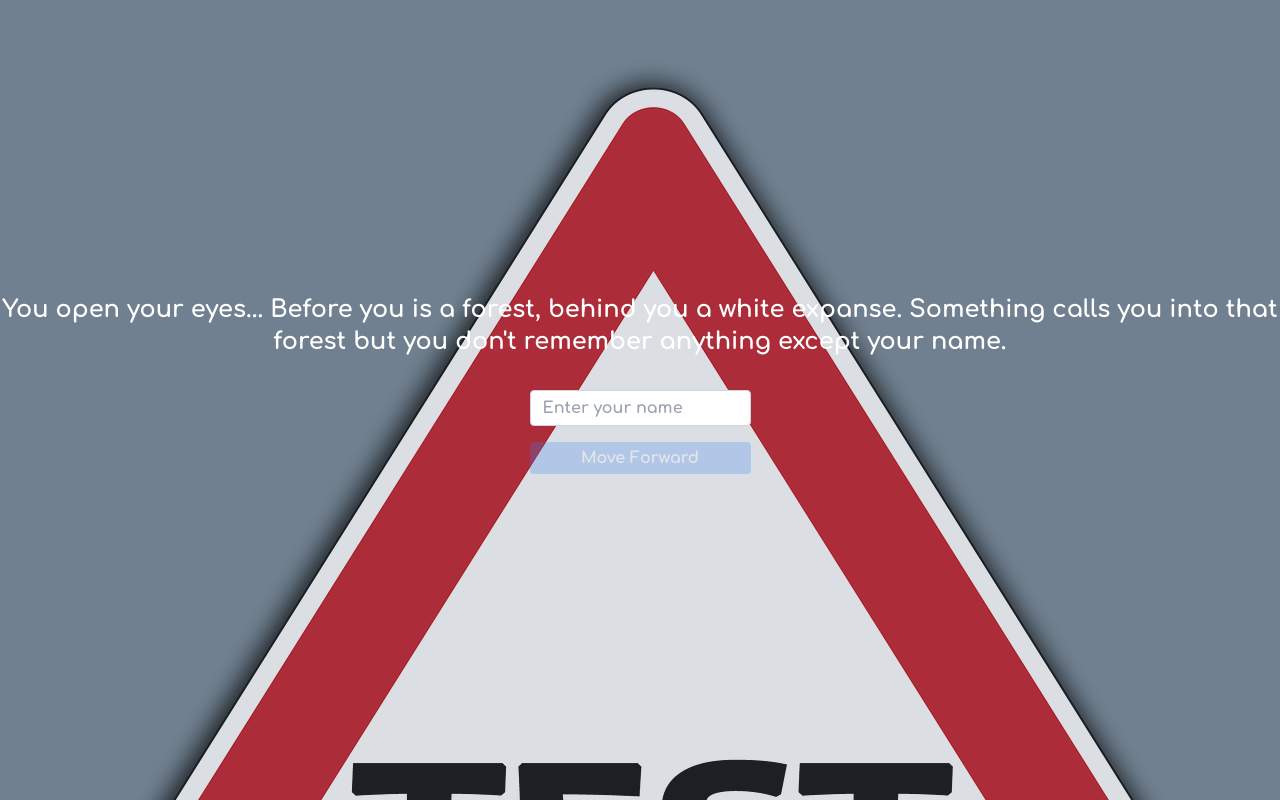
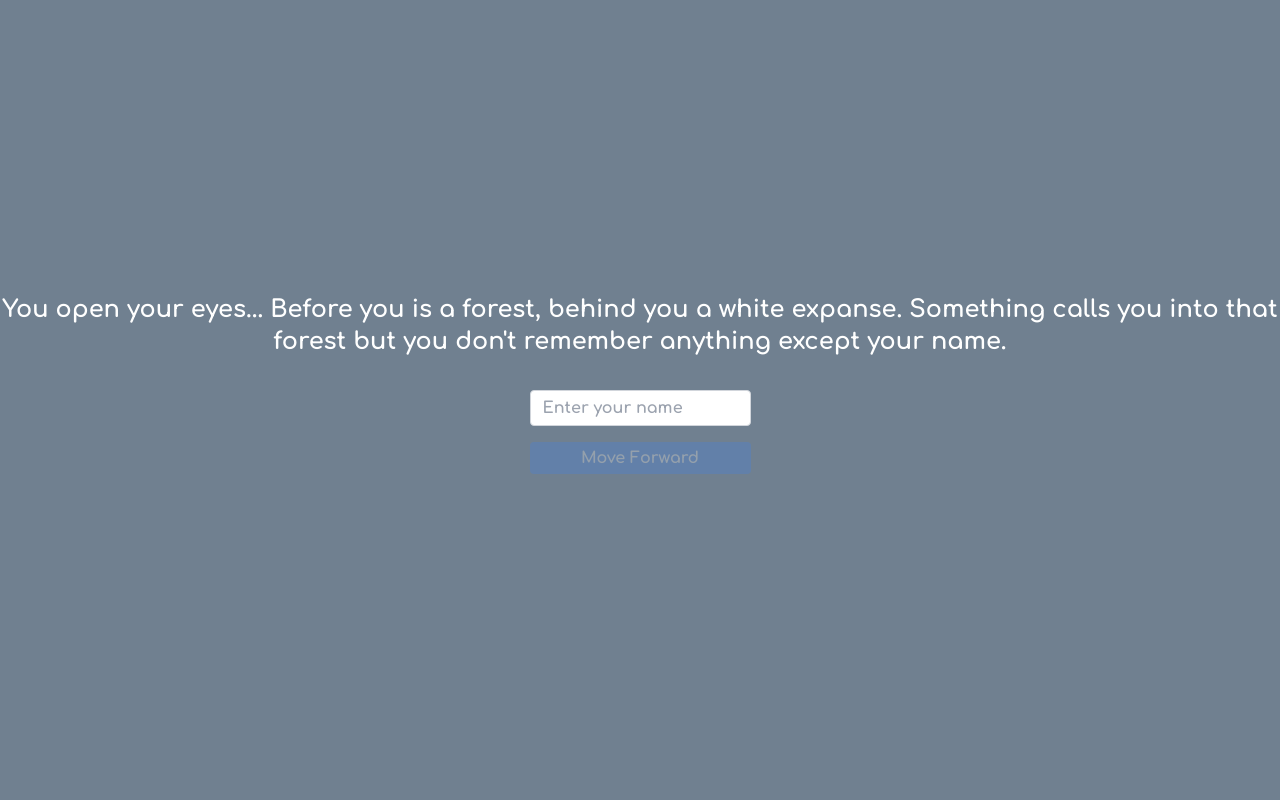
Before and after one commit to Tamaki-Dayo/AdventureQuiz, a Next.js app: page / in a window 1280 px wide. Built offline with nearby package versions, Linux system fonts and the light colour scheme.

Commit message:
Update 1.1.6

```diff
--- a/src/components/features/Adventure.jsx
+++ b/src/components/features/Adventure.jsx
@@ -31,27 +31,26 @@ export default function Adventure({ name }) {
     setShowEnding(true);
   };
 
+  const currentSceneData = adventureData.find((scene) => scene.id === currentScene);
+
   if (currentScene == "scene23") {
     return (
       {showEnding} ? (
         <>
-          {currentSceneData.background ? <div className="absolute inset-0 bg-[url('/cave.webp')] opacity-75 "></div> : <div className="absolute inset-0 bg-[url('/test.png')] opacity-75 "></div>}
           <Ending playerName={playerName}/>
         </>
       ) : (
         <>
-          {currentSceneData.background ? <div className="absolute inset-0 bg-[url('/cave.webp')] opacity-75 "></div> : <div className="absolute inset-0 bg-[url('/test.png')] opacity-75 "></div>}
+          {currentSceneData.background && <div style={{ backgroundImage: `url('/${currentSceneData.background}.webp')` }} className="absolute inset-0 opacity-75 "></div>}
           <Textbox description={updatedSentence ? updatedSentence : currentSceneData.description} handleContinue={() => handleLastContinue()}/>
         </>
         )
     )
   }
 
-  const currentSceneData = adventureData.find((scene) => scene.id === currentScene);
-
   return (
     <>
-      {currentSceneData.background ? <div className={`absolute inset-0 bg-[url('/${currentSceneData.background}.webp')] opacity-75`}></div> : <div className="absolute inset-0 bg-[url('/test.png')] opacity-75 "></div>}
+      {currentSceneData.background ? <div style={{ backgroundImage: `url('/${currentSceneData.background}.webp')` }} className={`absolute inset-0 opacity-75`}></div> : <div className="absolute inset-0 bg-[url('/test.png')] opacity-75 "></div>}
       <div className="flex justify-center h-screen">
         {!currentSceneData.question && (
           <Textbox description={updatedSentence ? updatedSentence : currentSceneData.description} handleContinue={() => handleContinue(currentSceneData.next)}/>
--- a/src/pages/index.jsx
+++ b/src/pages/index.jsx
@@ -18,7 +18,9 @@ export default function Home() {
     <div className='h-screen'>
       {showAdventure ? <Adventure name={name} /> : (
         <div className="flex h-screen items-center justify-center">
-          <div className="absolute inset-0 bg-[url('/test.png')] opacity-75 "></div>
+          {/* Change test.png */}
+          <div className="absolute inset-0 bg-[url('/te
+          st.png')] opacity-75 "></div>
           <div className="relative">
             <p className="text-center text-2xl font-extrabold text-white">You open your eyes... Before you is a forest, behind you a white expanse. Something calls you into that forest but you don't remember anything except your name.</p>
             <div className='flex justify-center items-center h-full'>
```
